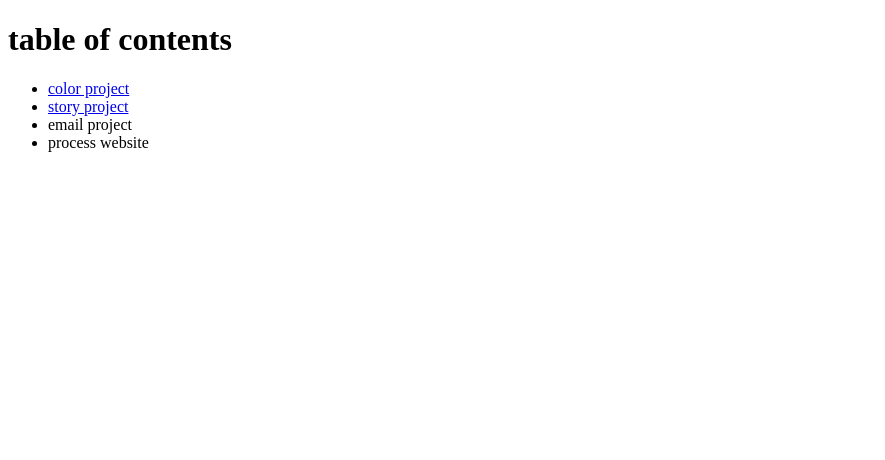
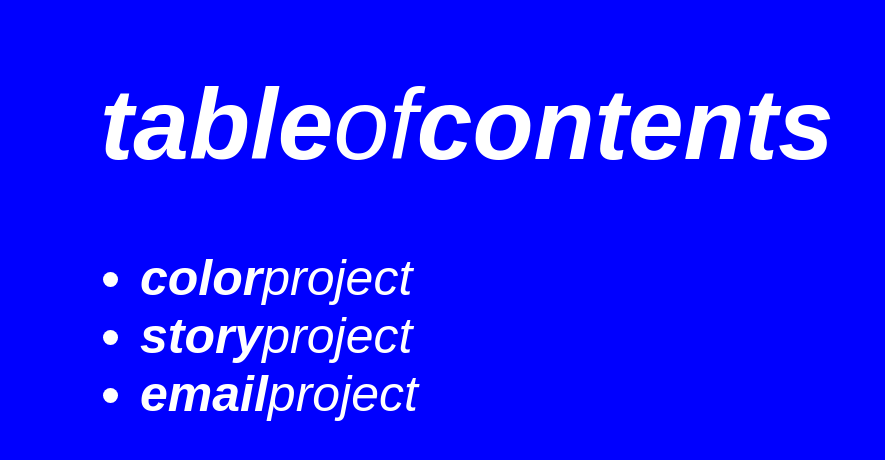
Before and after one commit to krisomitted/krisomitted.github.io, a plain HTML site: page index.html in a window 1280 px wide. Shown: the whole page, without its empty margins (0-885 px from the left). Drawn offline with Linux system fonts and the light colour scheme.

Commit message:
visual update
style

```diff
--- a/index.html
+++ b/index.html
@@ -3,15 +3,43 @@
 <head>
 <meta charset="UTF-8">
 <title>krisomitted.github.io</title>
+
+<style>
+
+body {
+background-color: #0000ff;
+font-family: arial;
+font-weight: bolder;;
+font-style: italic;
+font-size: 50px;
+color:#fff;
+margin: 50px 0px 0px 100px;
+}
+
+a {
+	color: #fff;
+	text-decoration: none;
+}
+
+a:hover {
+	color: #0000ff;
+}
+
+.thin{
+	font-weight:lighter;
+	font-style: none;
+}
+
+</style>
+
 </head>
 
 <body>
-<h1>table of contents</h1>
+<h1>table<span class="thin">of</span>contents</h1>
 <nav><ul>
-	<li><a href="../color-theory/index.html">color project</a></li>
-	<li><a href="../bad-dream/index.html">story project</a></li>
-	<li>email project</li>
-	<li>process website</li>
+	<li><a href="../color-theory/index.html">color<span class="thin">project</span</a></li>
+	<li><a href="../bad-dream/index.html">story<span class="thin">project</span></a></li>
+	<li><a href="#">email<span class="thin">project</span></a></li>
 </ul></nav>
 </body>
 </html>
```
